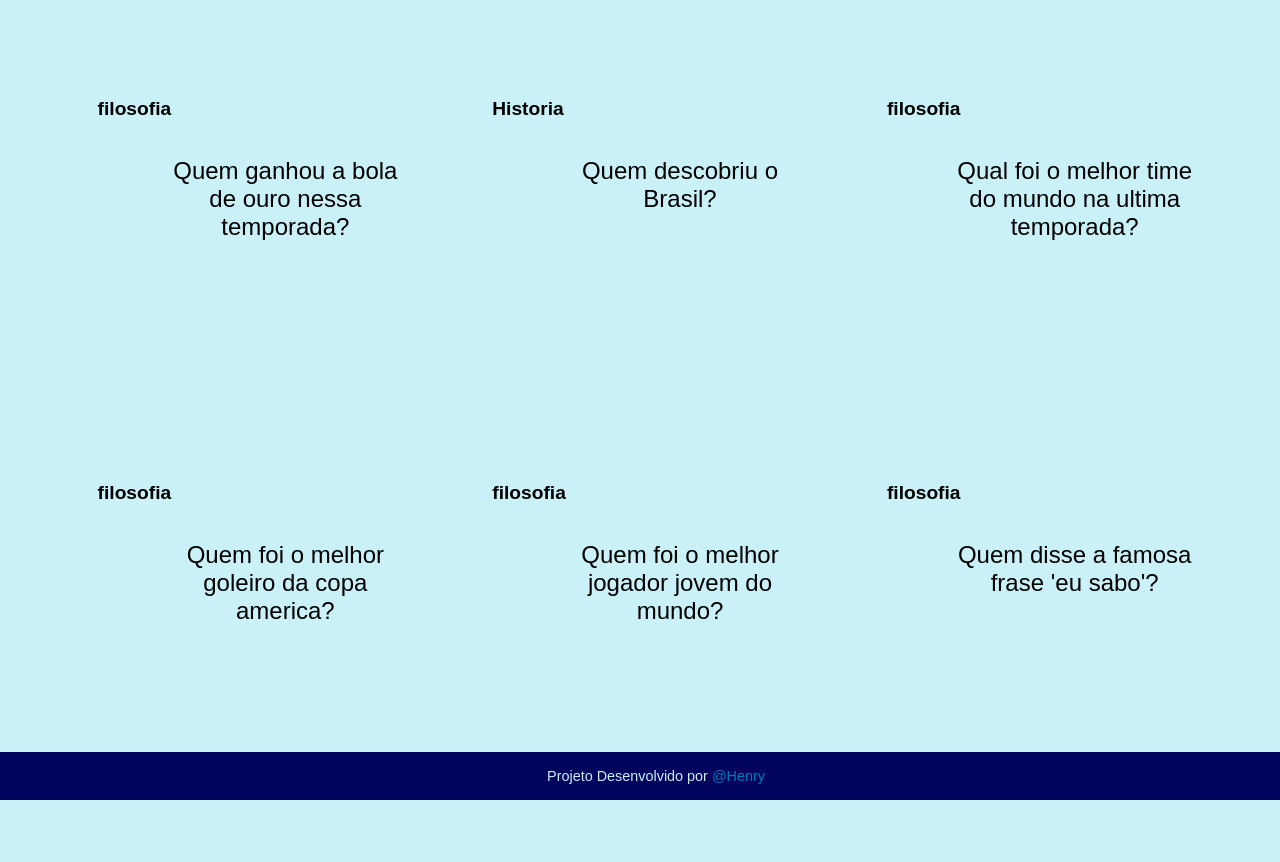
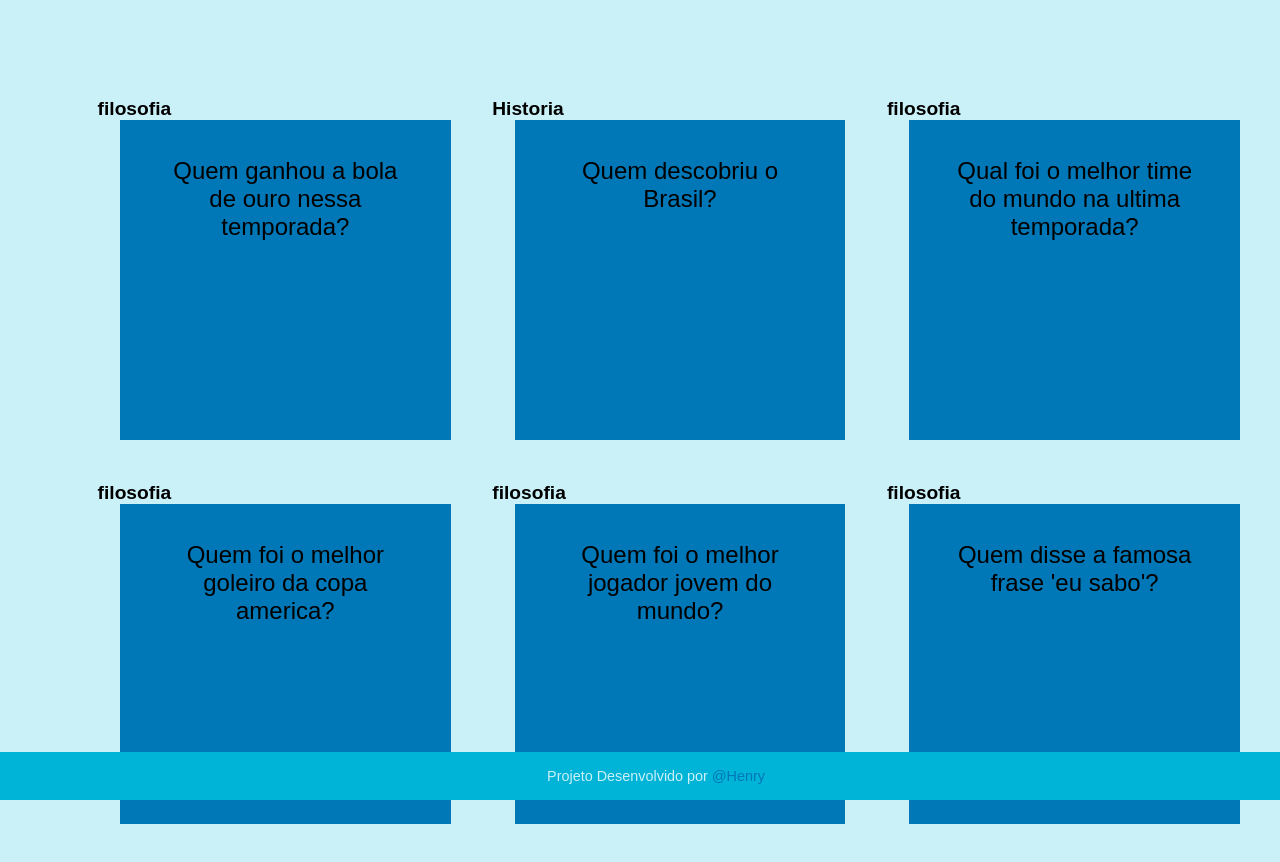
Before and after one commit to henryarauj0/2024-2B-Perguntas-e-respostas, a plain HTML site: page index.html in a window 1280 px wide. Drawn offline with Linux system fonts and the light colour scheme; a web font is replaced by a local one.

Commit message:
Add files via upload

```diff
--- a/style.css
+++ b/style.css
@@ -26,7 +26,7 @@
         position: fixed;
         bottom: 0;
         width: 100%;
-        background-color: var(--cor-primaria);
+        background-color: var(--cor-terciaria);
         padding: 1em;
     }
     footer p{
@@ -82,6 +82,7 @@
     .cartao__conteudo__pergunta{
         font-size: 1.5rem;
         margin: 2.5rem;
+        background-color: var(--cor-segundaria);
     }
 
     .cartao__conteudo p{
```
Also changed, not shown: app.js (+3 -4 lines).
